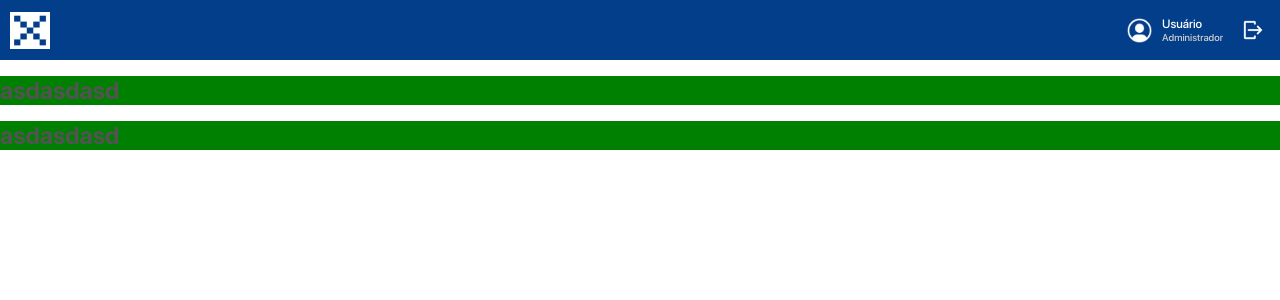
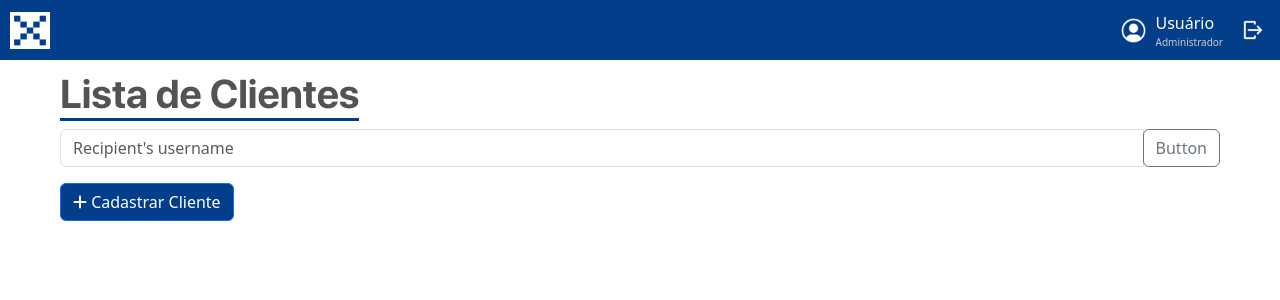
Before and after one commit to Caio-Fortes/Clientes-e-Produtos-FrontEnd, a Vue app in the folder project/: page / in a window 1280 px wide. Shown: the top 300 px of the page. Built offline with nearby package versions, Linux system fonts and the light colour scheme; no server answers.

Commit message:
cadastrar

```diff
--- a/project/index.html
+++ b/project/index.html
@@ -9,5 +9,7 @@
   <body>
     <div id="app"></div>
     <script type="module" src="/src/main.js"></script>
+    <script src="https://kit.fontawesome.com/e3e0e21c45.js" crossorigin="anonymous"></script>
+    <script src="https://cdn.tailwindcss.com"></script>
   </body>
 </html>
--- a/project/src/App.vue
+++ b/project/src/App.vue
@@ -2,21 +2,15 @@
 import { RouterLink, RouterView } from 'vue-router'
 import PostService from "./api/PostService";
 import Header from "./components/Header.vue";
+import 'bootstrap/dist/css/bootstrap.min.css';
+import 'bootstrap/dist/js/bootstrap.bundle.min.js';
 </script>
 
 <script>
 export default {
-  data(){
-    return{
-
-    }
-  },
-  mounted(){
-    this.getAllClientes();
-  },
   methods:{
     async getAllClientes(){
-      const teste = await PostService.getPosts("http://localhost:8081/clientes");
+      //const teste = await PostService.getPosts("http://localhost:8081/clientes");
       //console.log(teste)
     }
   }
@@ -25,5 +19,4 @@ export default {
 
 <template>
   <Header />
-  <RouterView />
 </template>
--- a/project/src/assets/_helpers.scss
+++ b/project/src/assets/_helpers.scss
@@ -19,4 +19,61 @@ $TransparentGray: #b9b9b9c4;
 
 //Mixins
 
-@mixin setTitlesContainer(){}
+@mixin setConfigHeader(){
+    #headerTemplate{
+        background-color: $BlueDefault;
+        color: white;
+        height: 60px;
+        display: flex;
+        align-items: center;
+        justify-content: space-between;
+    }
+    .logo-header{
+        width: 40px;
+        height: 37px;
+        margin-left: 10px;
+    }
+    #headerTools{
+        display: flex;
+        margin: 17px;
+        align-items: center;
+    }
+    .user-icon{
+        width: 25px;
+        height: 25px;
+        margin-right: 10px;
+    }
+    .user-login{
+        margin-right: 20px;
+    }
+    .user-position{
+        color: $FaintGray;
+        font-size: x-small;
+    }
+    .icon-loggout{
+        width: 20px;
+        height: 20px;
+    }
+}
+
+@mixin setConfigsLeftPainel(){
+    #leftPainel{
+        margin-top: 3px;
+        width: 210px;
+        height: 100vh;
+        background-color: $BlueDefault;
+        position: absolute;
+    }
+    #containerLeftPainel{
+        display: flex;
+        flex-direction: column;
+        margin: 15px 15px 15px 25px ;
+    }
+    .title-painel{
+        color: white;
+        margin-top: 15px;
+    }
+    .link-painel{
+        margin: 10px 0px 10px 0px;
+    }
+}
--- a/project/src/assets/main.css
+++ b/project/src/assets/main.css
@@ -27,6 +27,10 @@ ul {
 
 li {
   list-style-type: none;
+}
+
+i {
+  color: white;
 }
 
 a {
@@ -111,4 +115,30 @@ h1, h3 {
 
 .link-painel {
   margin: 10px 0px 10px 0px;
+}
+
+#containerBody {
+  margin: 10px 60px;
+}
+
+#titlePages {
+  color: #535353;
+  border-bottom: #023E8A solid 3px;
+  border-bottom-style: solid;
+  display: inline-block;
+}
+
+#buttonDefault {
+  background-color: #023E8A;
+  color: white;
+}
+
+#buttonDefault:hover {
+  background-color: rgba(2, 62, 138, 0.8705882353);
+}
+
+#buttonsModal {
+  display: flex;
+  flex-direction: row;
+  justify-content: space-between;
 }/*# sourceMappingURL=main.css.map */
--- a/project/src/assets/main.scss
+++ b/project/src/assets/main.scss
@@ -23,6 +23,10 @@ li{
     list-style-type: none;
 }
 
+i{
+    color: white;
+}
+
 a{
     font-size: 12px;
     text-decoration: none;
@@ -43,66 +47,31 @@ h1, h3{
     color: $StrongGray;
 }
 
-#headerTemplate{
+@include setConfigHeader();
+@include setConfigsLeftPainel();
+
+#containerBody{
+    margin: 10px 60px;
+}
+
+#titlePages{
+    color: $StrongGray;
+    border-bottom: $BlueDefault solid 3px;
+    border-bottom-style: solid;
+    display: inline-block;
+}
+
+#buttonDefault{
     background-color: $BlueDefault;
     color: white;
-    height: 60px;
+}
+
+#buttonDefault:hover{
+    background-color: #023e8ade;
+}
+
+#buttonsModal{
     display: flex;
-    align-items: center;
+    flex-direction: row;
     justify-content: space-between;
 }
-
-.logo-header{
-    width: 40px;
-    height: 37px;
-    margin-left: 10px;
-}
-
-#headerTools{
-    display: flex;
-    margin: 17px;
-    align-items: center;
-}
-
-.user-icon{
-    width: 25px;
-    height: 25px;
-    margin-right: 10px;
-}
-
-.user-login{
-    margin-right: 20px;
-}
-
-.user-position{
-    color: $FaintGray;
-    font-size: x-small;
-}
-
-.icon-loggout{
-    width: 20px;
-    height: 20px;
-}
-
-#leftPainel{
-    margin-top: 3px;
-    width: 210px;
-    height: 100vh;
-    background-color: $BlueDefault;
-    position: absolute;
-}
-
-#containerLeftPainel{
-    display: flex;
-    flex-direction: column;
-    margin: 15px 15px 15px 25px ;
-}
-
-.title-painel{
-    color: white;
-    margin-top: 15px;
-}
-
-.link-painel{
-    margin: 10px 0px 10px 0px;
-}
--- /dev/null
+++ b/project/src/components/Modal.vue
@@ -0,0 +1,73 @@
+<script>
+export default {
+    props: {
+        title:{
+            type: String,
+            required: true,
+            default: 'title here'
+        },
+    },
+    data(){
+        return{
+            isOpen: false
+        }
+    },
+}
+</script>
+
+<template>
+    <TransitionRoot appear :show="true" as="template">
+      <Dialog as="div" class="relative z-10">
+        <TransitionChild
+          as="template"
+          enter="duration-300 ease-out"
+          enter-from="opacity-0"
+          enter-to="opacity-100"
+          leave="duration-200 ease-in"
+          leave-from="opacity-100"
+          leave-to="opacity-0"
+        >
+          <div class="fixed inset-0 bg-black/25" />
+        </TransitionChild>
+
+        <div class="fixed inset-0 overflow-y-auto">
+          <div
+            class="flex min-h-full items-center justify-center p-4 text-center"
+          >
+            <TransitionChild
+              as="template"
+              enter="duration-300 ease-out"
+              enter-from="opacity-0 scale-95"
+              enter-to="opacity-100 scale-100"
+              leave="duration-200 ease-in"
+              leave-from="opacity-100 scale-100"
+              leave-to="opacity-0 scale-95"
+            >
+              <DialogPanel
+                class="w-full max-w-lg transform
+                overflow-hidden rounded-2xl bg-white text-left
+                align-middle shadow-xl transition-all"
+              >
+                <DialogTitle as="h3" class="text-lg font-medium  p-2 text-white" style="background-color: #023E8A;">
+                  {{ title }}
+                </DialogTitle>
+                <div class="mt-2 p-6 ">
+                    <slot></slot>
+                </div>
+              </DialogPanel>
+            </TransitionChild>
+          </div>
+        </div>
+      </Dialog>
+    </TransitionRoot>
+</template>
+
+<script setup>
+  import {
+    TransitionRoot,
+    TransitionChild,
+    Dialog,
+    DialogPanel,
+    DialogTitle,
+  } from '@headlessui/vue'
+</script>
--- /dev/null
+++ b/project/src/components/TitlePage.vue
@@ -0,0 +1,17 @@
+<script>
+    export default {
+        props:{
+            title:{
+                type: String,
+                required: true,
+                default: 'title here'
+            }
+        }
+    }
+</script>
+
+<template>
+    <div>
+        <h1 id="titlePages"> {{ title }} </h1>
+    </div>
+</template>
--- a/project/src/main.js
+++ b/project/src/main.js
@@ -2,6 +2,7 @@ import './assets/main.css'
 
 import { createApp } from 'vue'
 import { createPinia } from 'pinia'
+
 
 import App from './App.vue'
 import router from './router'
--- a/project/src/views/Clientes.vue
+++ b/project/src/views/Clientes.vue
@@ -1,8 +1,97 @@
-<script setup>
+<script>
+export default {
+  data() {
+    return {
+      modalVisible: false,
+      flexConfig: "display: flex; justify-content: space-between;",
+      nome: '',
+      CNPJ: '',
+      telefone: '',
+      email: ''
+    }
+  },
+  methods: {
+    modalCadastrar() {
+      this.modalVisible = !this.modalVisible
+    }
+  }
+}
 </script>
 
 <template>
   <main>
-    <h1 style="background-color: green"> asdasdasd </h1>
+    <div id="containerBody">
+      <TitlePage title="Lista de Clientes" />
+
+      <div class="input-group mb-3">
+        <input type="text" class="form-control" placeholder="Recipient's username" aria-label="Recipient's username"
+          aria-describedby="basic-addon2">
+        <div class="input-group-append">
+          <button class="btn btn-outline-secondary" type="button">Button</button>
+        </div>
+      </div>
+
+      <button type="button" class="btn btn-primary" id="buttonDefault" @click="modalCadastrar">
+        <i class="fa-solid fa-plus"></i> Cadastrar Cliente
+      </button>
+
+      <Modal title="Cadastrar Cliente" v-if="modalVisible">
+        <div>
+          Nome *
+          <div class="input-group mb-3">
+            <input type="text" class="form-control" v-model="nome">
+          </div>
+        </div>
+
+        <div :style="flexConfig">
+          <div>
+            CNPJ *
+            <div class="input-group mb-3">
+              <input type="text" class="form-control" v-model="CNPJ">
+            </div>
+          </div>
+          <div>
+            Telefone *
+            <div class="input-group mb-3">
+              <input type="text" class="form-control" v-model="telefone">
+            </div>
+          </div>
+        </div>
+
+        <div>
+          UF *
+          <div class="input-group mb-3">
+            <select class="form-control">
+              <option selected>Selecione...</option>
+              <option value="1">One</option>
+              <option value="2">Two</option>
+              <option value="3">Three</option>
+            </select>
+          </div>
+        </div>
+
+        <div>
+          Email *
+          <div class="input-group mb-3">
+            <input type="text" class="form-control" v-model="email">
+          </div>
+        </div>
+
+        <div id="buttonsModal">
+          <button type="button" class="btn btn-primary" @click="modalCadastrar" style="background-color: gray">
+            Cancelar
+          </button>
+          <button type="button" class="btn btn-primary" @click="modalCadastrar">
+            Salvar
+          </button>
+        </div>
+
+      </Modal>
+    </div>
   </main>
 </template>
+
+<script setup>
+import TitlePage from "../components/TitlePage.vue";
+import Modal from "../components/Modal.vue";
+</script>
--- a/project/src/views/Relatorios.vue
+++ b/project/src/views/Relatorios.vue
@@ -1,8 +1,11 @@
 <script setup>
+  import TitlePage from "../components/TitlePage.vue";
 </script>
 
 <template>
   <main>
-    <h1 style="background-color: blue"> asdasdasd </h1>
+    <div id="containerBody">
+      <TitlePage title="Relatórios" />
+    </div>
   </main>
 </template>
--- a/project/src/views/Vendas.vue
+++ b/project/src/views/Vendas.vue
@@ -1,8 +1,14 @@
 <script setup>
+  import TitlePage from "../components/TitlePage.vue";
 </script>
 
 <template>
   <main>
-    <h1 style="background-color: black"> asdasdasd </h1>
+    <div id="containerBody">
+      <TitlePage title="Lista de Vendas" />
+      <button type="button" class="btn btn-primary" id="buttonDefault">
+        <i class="fa-solid fa-plus"></i> Cadastrar Venda
+      </button>
+    </div>
   </main>
 </template>
```
Also changed, not shown: 1 other file (tests, documents, lock files or other folders).
